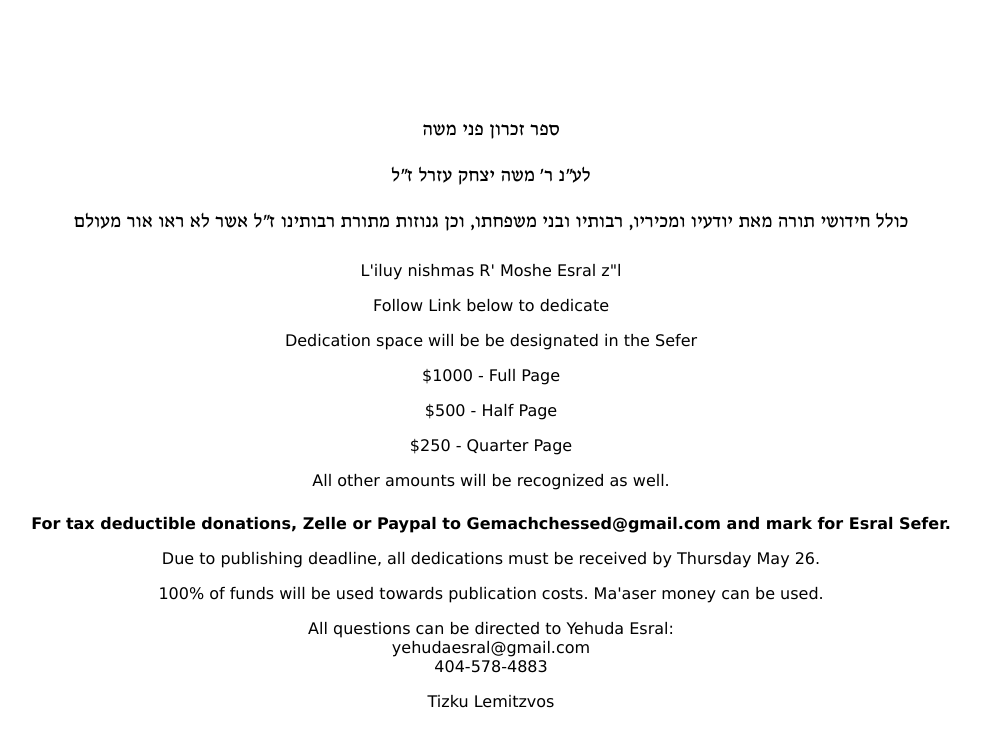
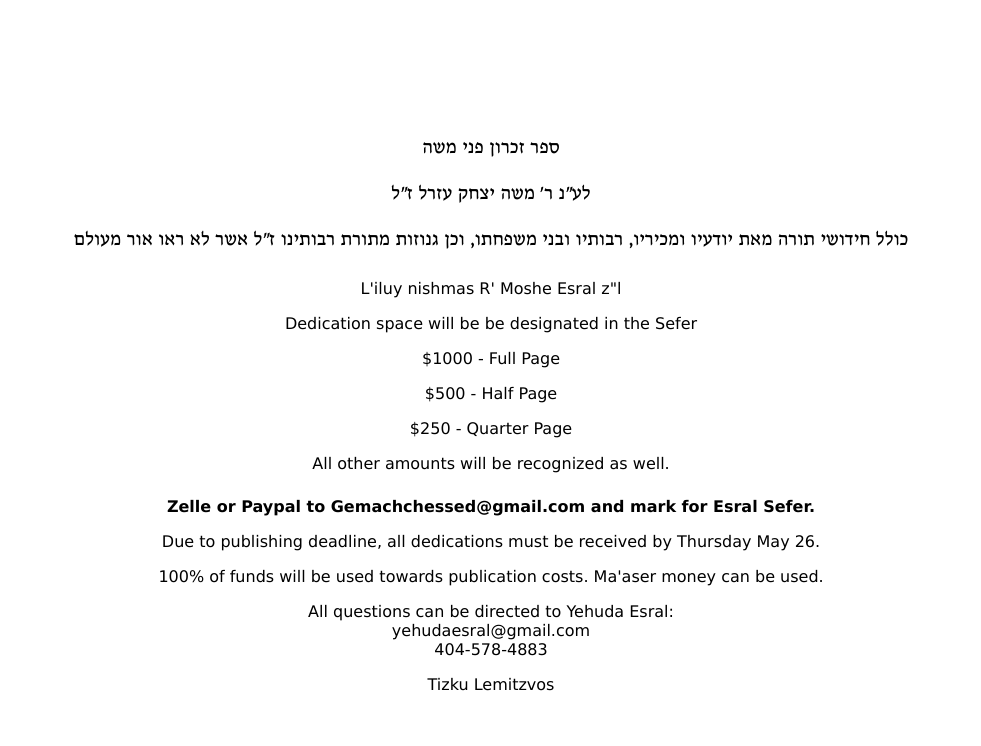
Before and after one commit to YaakovEsral/shtiklach_donate, a plain HTML site: page index.html in a window 1280 px wide. Shown: the whole page, without its empty margins (149-1130 px from the left). Drawn offline with Linux system fonts and the light colour scheme.

Commit message:
fixed text

```diff
--- a/index.html
+++ b/index.html
@@ -50,7 +50,7 @@
         <div id="english-text" class="text">
             <p>L'iluy nishmas R' Moshe Esral z"l</p>
 
-            <p>Follow Link below to dedicate</p>
+            <!-- <p>Follow Link below to dedicate</p> -->
             <p>Dedication space will be be designated in the Sefer</p>
             <p>$1000 - Full Page</p>
             <p>$500 - Half Page</p>
@@ -88,7 +88,8 @@
         </form> -->
 
         <div class="text">
-            <p style="font-weight: bold">For tax deductible donations, Zelle or Paypal to Gemachchessed@gmail.com and mark for Esral Sefer.</p>
+            <!-- For tax deductible donations,  -->
+            <p style="font-weight: bold">Zelle or Paypal to Gemachchessed@gmail.com and mark for Esral Sefer.</p>
 
             <p>Due to publishing deadline, all dedications must be received by Thursday May 26.</p>
             <p>100% of funds will be used towards publication costs. Ma'aser money can be used.</p>
```
